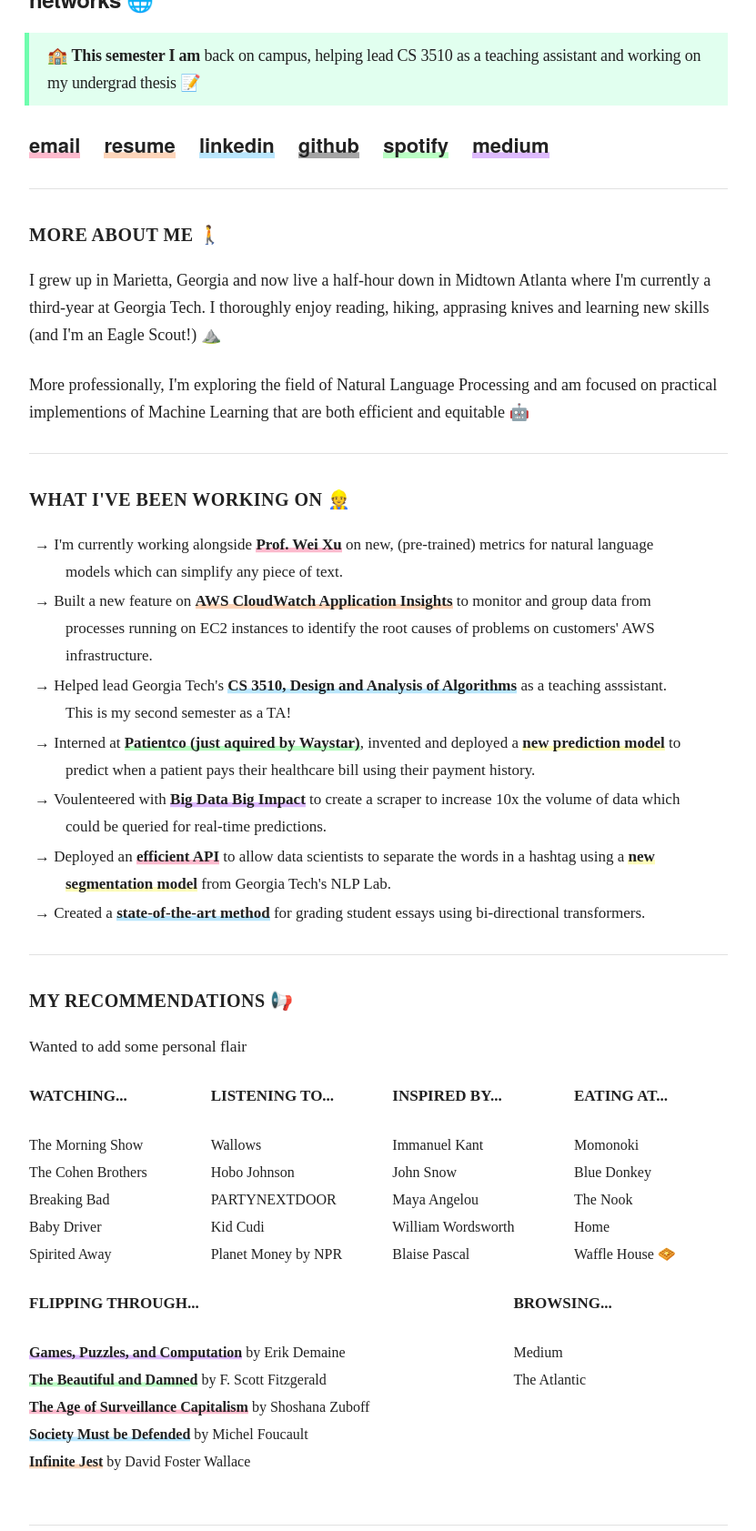
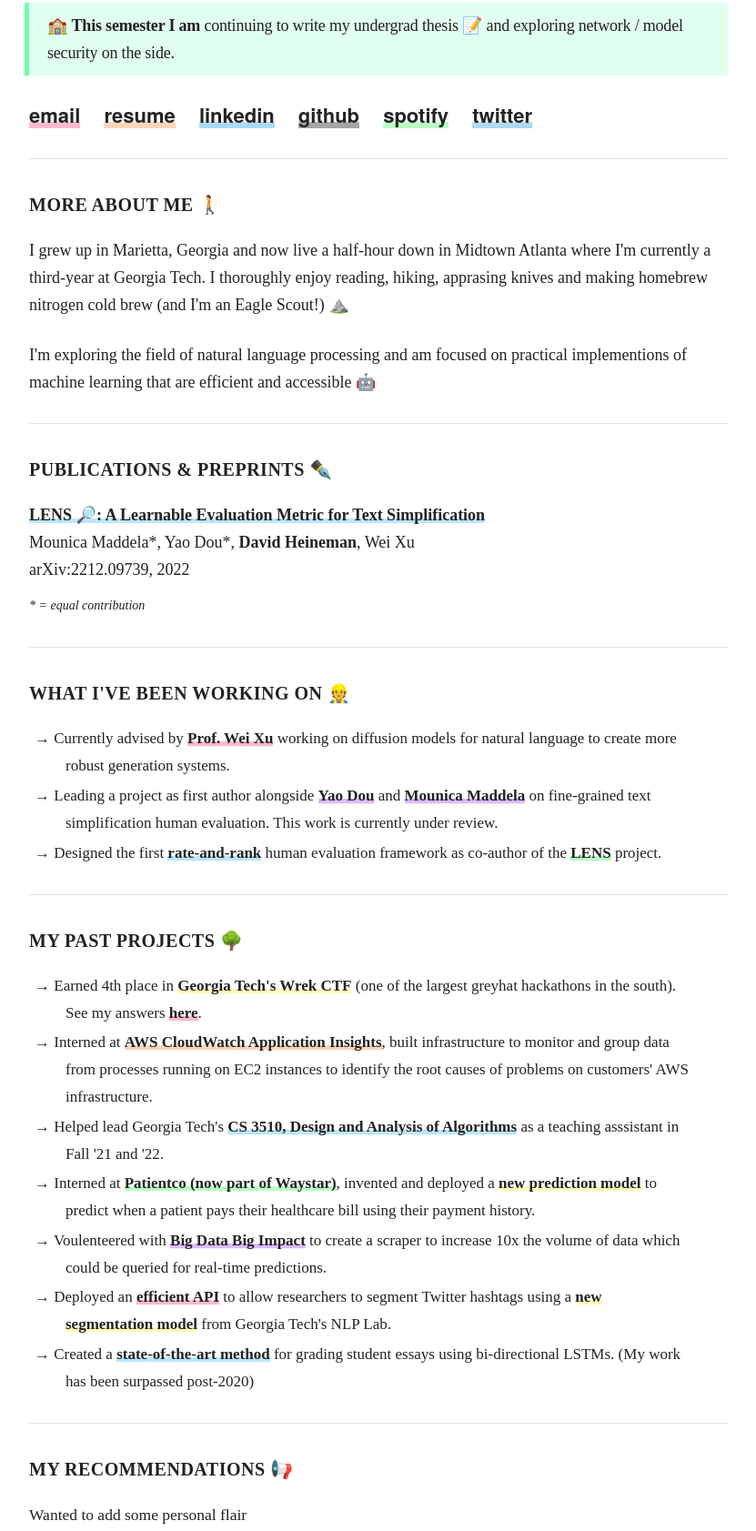
Before and after one commit to davidheineman/davidheineman.com, a plain HTML site: page index.html in a window 1280 px wide. Shown: the part 245-1928 px from the top of the page at 91% size, without its empty margins (224-1055 px from the left). Drawn offline with Linux system fonts and the light colour scheme; a web font is replaced by a local one.

Commit message:
new preprints section!

```diff
--- a/css/style.css
+++ b/css/style.css
@@ -82,6 +82,9 @@ a {
 .label-blue { box-shadow: inset 0 -0.05em 0 0 #fff, inset 0 -0.35em 0 0 #bae6fd; }
 .label-purple { box-shadow: inset 0 -0.05em 0 0 #fff, inset 0 -0.35em 0 0 #ddbafd; }
 .label-black { box-shadow: inset 0 -0.05em 0 0 #fff, inset 0 -0.35em 0 0 #a5a5a5; }
+.label-twitter { box-shadow: inset 0 -0.05em 0 0 #fff, inset 0 -0.35em 0 0 #aed9f1; }
+.label-linkedin { box-shadow: inset 0 -0.05em 0 0 #fff, inset 0 -0.35em 0 0 #acdaf3; }
+
 
 .footer p {
     font-size: 1.5rem;
@@ -151,3 +154,7 @@ a {
     margin-bottom: 0;
     font-size: 1.6rem;
 }
+.eq-note {
+    font-size:14px;
+    margin-top: -15px;
+}
--- a/index.html
+++ b/index.html
@@ -3,7 +3,7 @@
 <head>
     <title>David Heineman</title>
     <meta name="viewport" content="width=device-width, initial-scale=1.0, maximum-scale=1.0, user-scalable=no">
-    <meta name="description" content="I'm a second year at Georgia Tech studying computer science.">
+    <meta name="description" content="I'm a third year at Georgia Tech studying computer science.">
     <meta name="author" content="David Heineman">
     <link rel='stylesheet' href='css/skeleton.css'>
     <link rel='stylesheet' href='css/normalize.css'>
@@ -18,40 +18,60 @@
     </div>
     <h2 class='name'><strong>Hey! I'm <span class='david-red'>David</span> 👋</h2></strong>
     <h4 class='tagline'>
-        <strong>I'm a third year at <span class='tech-yellow'>Georgia Tech</span> studying <span class='blue'>computer science</span>. I work on problems at the intersection of machine learning and information networks 🌐</strong>
+        <strong>I'm a third year at <span class='tech-yellow'>Georgia Tech</span> studying <span class='blue'>computer science</span>. I work on evaluation and implementation of constrained text generation 🌐</strong>
     </h4>
     <div class='modal modal-green'>
-        <p>🏫 <strong>This semester I am </strong> back on campus, helping lead CS 3510 as a teaching assistant and working on my undergrad thesis 📝</p>
+        <p>🏫 <strong>This semester I am </strong> continuing to write my undergrad thesis 📝 and exploring network / model security on the side.</p>
     </div>
     <div class='row links'>
         <a target="_blank" class='label-red' href="mailto:dheineman3@gatech.edu?subject=hey">email</a>
         <a target="_blank" class='label-orange' href="/david-heineman-resume.pdf">resume</a>
-        <a target="_blank" class='label-blue' href="https://www.linkedin.com/in/david-heineman/">linkedin</a>
+        <a target="_blank" class='label-linkedin' href="https://www.linkedin.com/in/david-heineman/">linkedin</a>
         <a target="_blank" class='label-black' href="https://github.com/davidheineman">github</a>
         <a target="_blank" class='label-green' href="https://open.spotify.com/user/zqs13arexsn3y64e04fsfyqp9">spotify</a>
-        <a target="_blank" class='label-purple' href="https://medium.com/@heineman.dj">medium</a>
+        <a target="_blank" class='label-twitter' href="https://twitter.com/heinemandavidj">twitter</a>
     </div>
     <div class='section'>
         <hr>
         <h5 class='title'>More about me 🚶</h6>
         <p>
-            I grew up in Marietta, Georgia and now live a half-hour down in Midtown Atlanta where I'm currently a third-year at Georgia Tech. I thoroughly enjoy reading, hiking, apprasing knives and learning new skills (and I'm an Eagle Scout!) ⛰️
+            I grew up in Marietta, Georgia and now live a half-hour down in Midtown Atlanta where I'm currently a third-year at Georgia Tech. I thoroughly enjoy reading, hiking, apprasing knives and making homebrew nitrogen cold brew (and I'm an Eagle Scout!) ⛰️
         </p>
         <p>
-            More professionally, I'm exploring the field of Natural Language Processing and am focused on practical implementions of Machine Learning that are both efficient and equitable 🤖
+            I'm exploring the field of natural language processing and am focused on practical implementions of machine learning that are efficient and accessible 🤖
         </p>
+    </div>
+    <div class='section'>
+        <hr>
+        <h5 class='title'>Publications & Preprints ✒️</h6>
+        <p>
+            <a class="label-blue" href="https://arxiv.org/abs/2212.09739">LENS 🔎: A Learnable Evaluation Metric for Text Simplification</a> <br />
+            Mounica Maddela*, Yao Dou*, <b>David Heineman</b>, Wei Xu <br />
+            arXiv:2212.09739, 2022
+        </p>
+        <p class='eq-note'><i>* = equal contribution</i></p>
     </div>
     <div class='section'>
         <hr>
         <h5 class='title'>What I've been working on 👷</h6>
         <ul class='arrows'>
-            <li class='arrow'>I'm currently working alongside <a class="label-red" href="https://cocoxu.github.io/">Prof. Wei Xu</a> on new, (pre-trained) metrics for natural language models which can simplify any piece of text.</li>
-            <li class='arrow'>Built a new feature on <a class='label-orange' href='https://docs.aws.amazon.com/AmazonCloudWatch/latest/monitoring/cloudwatch-application-insights.html'>AWS CloudWatch Application Insights</a> to monitor and group data from processes running on EC2 instances to identify the root causes of problems on customers' AWS infrastructure.</li>
-            <li class='arrow'>Helped lead Georgia Tech's <a class='label-blue' href='https://gt-cs-3510.github.io/'>CS 3510, Design and Analysis of Algorithms</a> as a teaching asssistant. This is my second semester as a TA!</li>
-            <li class='arrow'>Interned at <a class='label-green' href="https://www.waystar.com/">Patientco (just aquired by Waystar)</a>, invented and deployed a <a class="label-yellow" href="https://info.waystar.com/rs/578-UTL-676/images/DataSheet_AdvancedPropensityToPay.pdf">new prediction model</a> to predict when a patient pays their healthcare bill using their payment history.</li>
+            <li class='arrow'>Currently advised by <a class="label-red" href="https://cocoxu.github.io/">Prof. Wei Xu</a> working on diffusion models for natural language to create more robust generation systems.</li>
+            <li class='arrow'>Leading a project as first author alongside <a class="label-purple" href="https://yao-dou.github.io/">Yao Dou</a> and <a class="label-purple" href="https://mounicam.github.io/">Mounica Maddela</a> on fine-grained text simplification human evaluation. This work is currently under review.</li>
+            <li class='arrow'>Designed the first <a class="label-blue" href="https://davidheineman.github.io/edit-type-annotator/">rate-and-rank</a> human evaluation framework as co-author of the <a class="label-green" href="https://arxiv.org/abs/2212.09739">LENS</a> project.</li>
+        </ul>
+    </div>
+
+    <div class='section'>
+        <hr>
+        <h5 class='title'>My past projects 🌳</h6>
+        <ul class='arrows'>
+            <li class='arrow'>Earned 4th place in <a class="label-yellow" href="https://wreckctf.com/">Georgia Tech's Wrek CTF</a> (one of the largest greyhat hackathons in the south). See my answers <a class="label-red" href="https://github.com/davidheineman/wrek-ctf-2022">here</a>.</li>
+            <li class='arrow'>Interned at <a class='label-orange' href='https://docs.aws.amazon.com/AmazonCloudWatch/latest/monitoring/cloudwatch-application-insights.html'>AWS CloudWatch Application Insights</a>, built infrastructure to monitor and group data from processes running on EC2 instances to identify the root causes of problems on customers' AWS infrastructure.</li>
+            <li class='arrow'>Helped lead Georgia Tech's <a class='label-blue' href='https://gt-cs-3510.github.io/'>CS 3510, Design and Analysis of Algorithms</a> as a teaching asssistant in Fall '21 and '22.</li>
+            <li class='arrow'>Interned at <a class='label-green' href="https://www.waystar.com/">Patientco (now part of Waystar)</a>, invented and deployed a <a class="label-yellow" href="https://info.waystar.com/rs/578-UTL-676/images/DataSheet_AdvancedPropensityToPay.pdf">new prediction model</a> to predict when a patient pays their healthcare bill using their payment history.</li>
             <li class='arrow'>Voulenteered with <a class="label-purple" href="https://github.com/gt-big-data">Big Data Big Impact</a> to create a scraper to increase 10x the volume of data which could be queried for real-time predictions.</li>
-            <li class="arrow">Deployed an <a class="label-red" href="https://github.com/davidheineman/hashtag-master-web-demo">efficient API</a> to allow data scientists to separate the words in a hashtag using a <a class="label-yellow" href="https://github.com/mounicam/hashtag_master">new segmentation model</a> from Georgia Tech's NLP Lab.</li>
-            <li class='arrow'>Created a <a class='label-blue' href="https://github.com/davidheineman/comparison-aes">state-of-the-art method</a> for grading student essays using bi-directional transformers.</li>
+            <li class="arrow">Deployed an <a class="label-red" href="https://github.com/davidheineman/hashtag-master-web-demo">efficient API</a> to allow researchers to segment Twitter hashtags using a <a class="label-yellow" href="https://github.com/mounicam/hashtag_master">new segmentation model</a> from Georgia Tech's NLP Lab.</li>
+            <li class='arrow'>Created a <a class='label-blue' href="https://github.com/davidheineman/comparison-aes">state-of-the-art method</a> for grading student essays using bi-directional LSTMs. (My work has been surpassed post-2020)</li>
         </ul>
     </div>
     <div class='section reccomendations'>
@@ -62,7 +82,7 @@
             <div class="three columns">
                 <p><strong>Watching...</strong></p>
                 <br>
-                <p>The Morning Show</p>
+                <p>Daisy Jones & The Six</p>
                 <p>The Cohen Brothers</p>
                 <p>Breaking Bad</p>
                 <p>Baby Driver</p>
@@ -95,7 +115,7 @@
                 <p>Momonoki</p>
                 <p>Blue Donkey</p>
                 <p>The Nook</p>
-                <p>Home</p>
+                <p>Cypress</p>
                 <p>Waffle House 🧇</p>
                 <br>
             </div>
@@ -125,6 +145,6 @@
     </div>
     <div class='section footer'>
         <hr>
-        <p>David Heineman<br>Last updated January 2022</p>
+        <p>David Heineman<br>Last updated March 2023</p>
     </div>
 </div>
```
